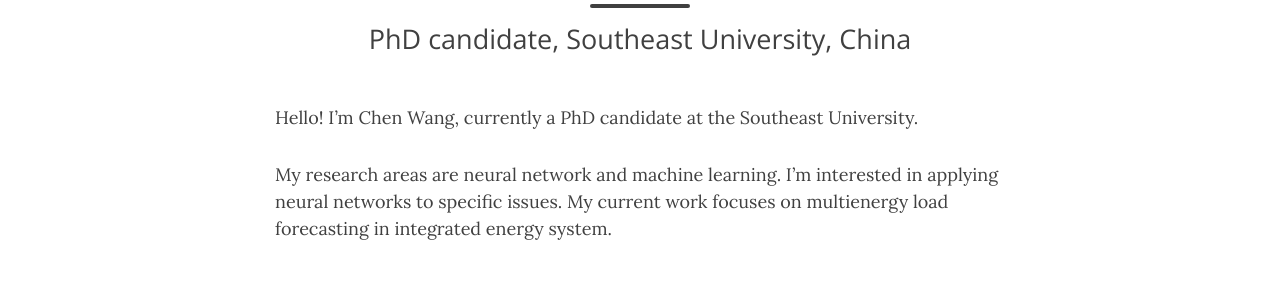
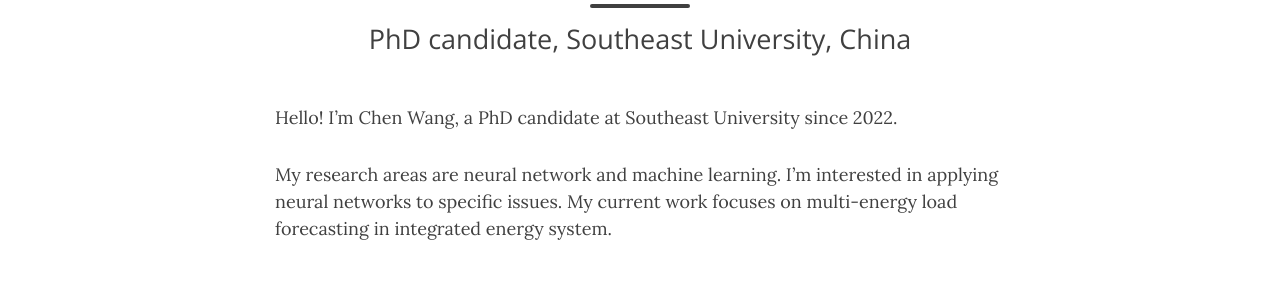
Before and after one commit to wangc1073/wangc1073.github.io, a Jekyll site: the page built from index.md, in a window 1280 px wide. Shown: the part 230-532 px from the top of the page. Built offline with Jekyll 4.4.1, drawn with Linux system fonts in a browser that asks for light colours; nearby versions of some CDN libraries; the list of posts is cut into pages by our own code; comment, search, counter and statistics services are not loaded.

Commit message:
Update index.md

```diff
--- a/index.md
+++ b/index.md
@@ -4,6 +4,6 @@
 subtitle: PhD candidate, Southeast University, China
 ---
 
-Hello! I'm Chen Wang, currently a PhD candidate at the Southeast University.
+Hello! I'm Chen Wang, a PhD candidate at Southeast University since 2022.
 
-My research areas are neural network and machine learning. I'm interested in applying neural networks to specific issues. My current work focuses on multienergy load forecasting in integrated energy system.
+My research areas are neural network and machine learning. I'm interested in applying neural networks to specific issues. My current work focuses on multi-energy load forecasting in integrated energy system.
```
